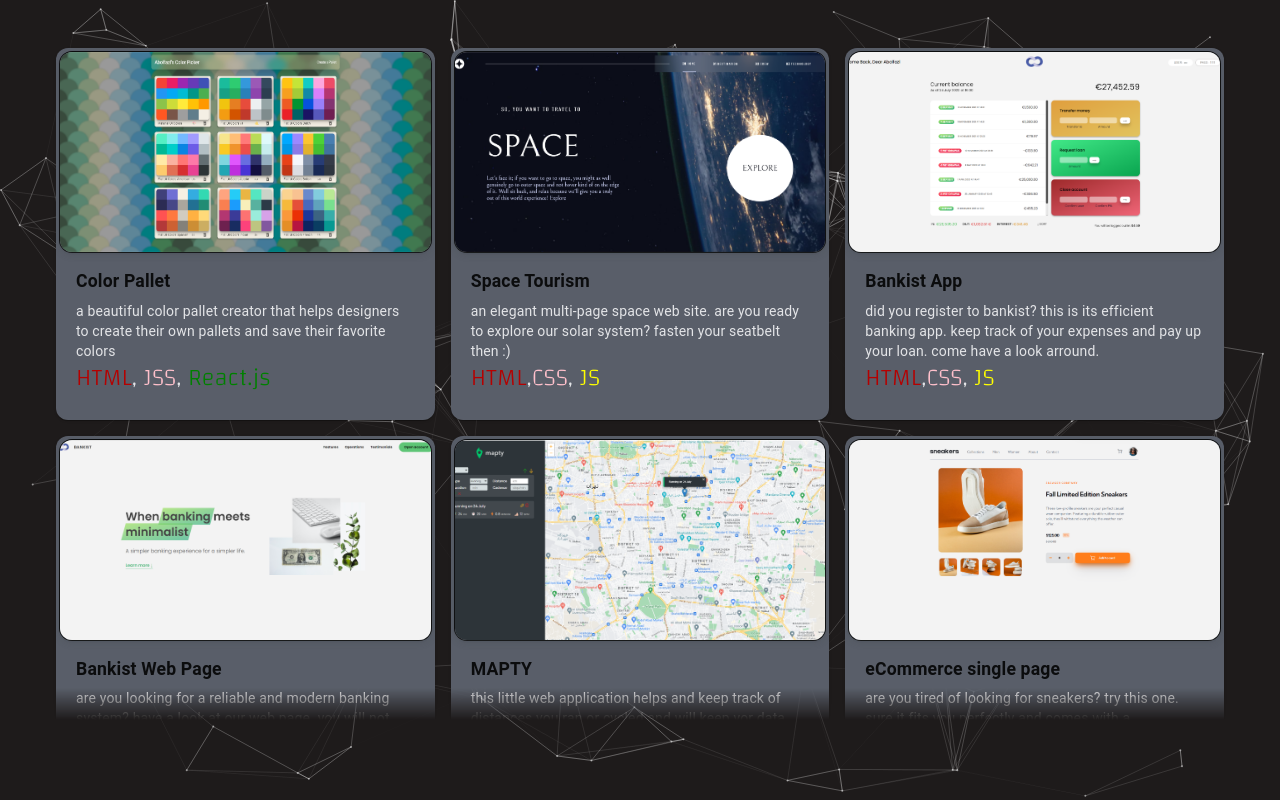
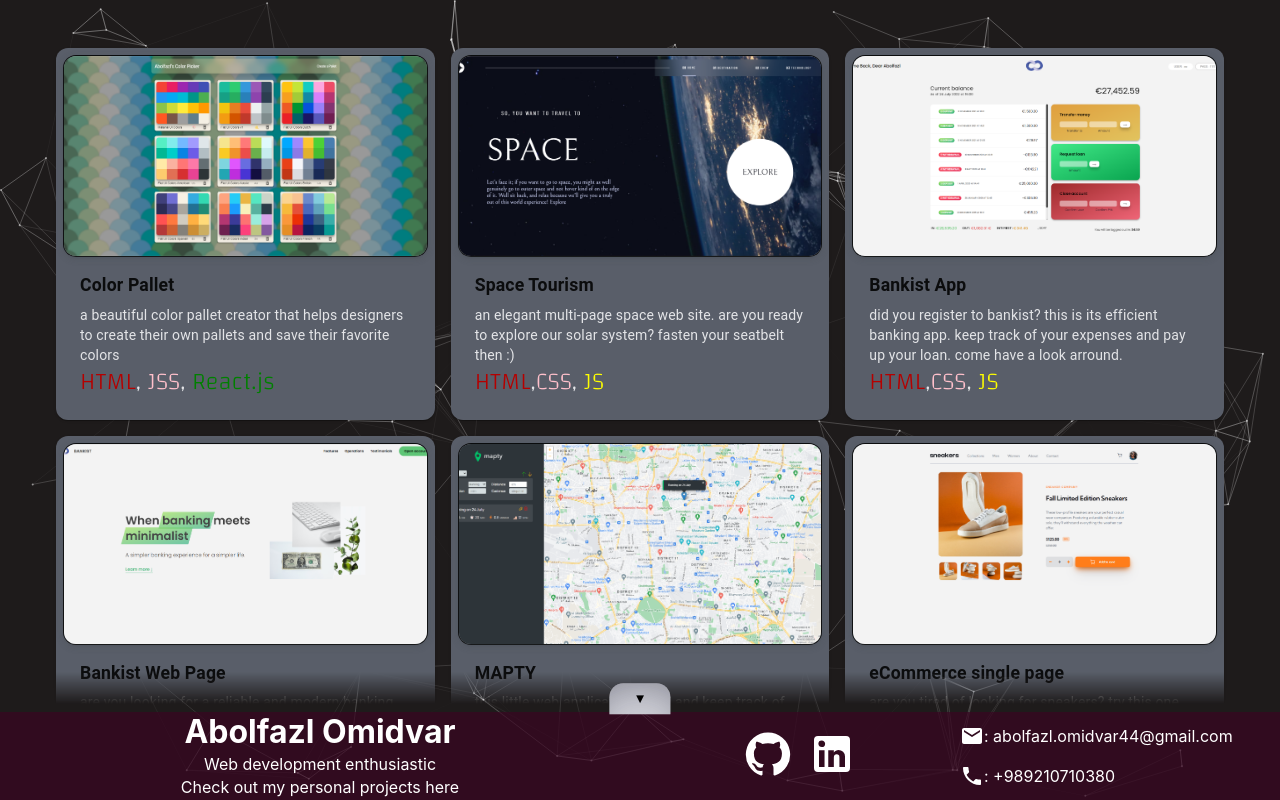
Before and after one commit to abolfazl-omidvarr/omidvar-portfolio-page, a React (Create React App) app: page / in a window 1280 px wide. Built offline with nearby package versions, Linux system fonts and the light colour scheme; the HTML template or start-up script is replaced by a standard one.

Commit message:
styling and add a footer

```diff
--- a/src/App.js
+++ b/src/App.js
@@ -2,7 +2,7 @@
 import styled from "@emotion/styled";
 import ParticleBackground from "./Components/particles";
 import WebCard from "./Components/webCard";
-import { Grid } from "@mui/material";
+import Footer from "./Components/footer";
 import colorPallet from "./media/colorPallet.png";
 import spaceT from "./media/spaceT.png";
 import bankistApp from "./media/bankistApp.png";
@@ -187,7 +187,7 @@
 			<CardContainer
 				style={{
 					maxWidth: "1200px",
-					height: "90%",
+					height: "88%",
 					overflowY: "scroll",
 					margin: "auto",
 				}}
@@ -205,6 +205,7 @@
 					))}
 				</div>
 			</CardContainer>
+			<Footer/>
 		</div>
 	);
 }
--- /dev/null
+++ b/src/Components/footer.js
@@ -0,0 +1,110 @@
+import React, { useState, useRef, useEffect } from "react";
+import FooterLinks from "./footerLinks";
+import styled from "@emotion/styled";
+import GitHubIcon from "@mui/icons-material/GitHub";
+import EmailIcon from "@mui/icons-material/Email";
+import LocalPhoneIcon from "@mui/icons-material/LocalPhone";
+import LinkedInIcon from "@mui/icons-material/LinkedIn";
+
+const FooterDiv = styled.div((props) => ({
+	position: "absolute",
+	bottom: 0,
+	width: "100%",
+	height: "11%",
+	color: "#fff",
+	backgroundColor: "rgba(58,5,34,0.70)",
+	gridTemplateColumns: "1fr 1fr ",
+	display: "grid",
+	transition: "transform 0.5s",
+	transform: props.show ? "translate(0)" : "translate(0%,100%)",
+	"& .footerLeft": {
+		display: "flex",
+		flexDirection: "column",
+		textAlign: "center",
+		gap: "0.2rem",
+	},
+	"& .footerRight": {
+		display: "grid",
+		gridTemplateColumns: "1fr 1fr",
+		"& .socialIcon": {
+			"& svg": {
+				fontSize: "3rem",
+			},
+		},
+		"& .footerLinks": {
+			display: "flex",
+			alignItems: "center",
+			// gap:'4px',
+			"& a": {
+				textDecoration: "none",
+				color: "#fff",
+			},
+		},
+		"& .footerRight-left": {
+			display: "flex",
+			justifyContent: "center",
+			gap: "1rem",
+		},
+		"& .footerRight-right": {
+			display: "flex",
+			flexDirection: "column",
+			justifyContent: "center",
+			gap:'1rem',
+		},
+	},
+}));
+const FooterButton = styled.button((props) => ({
+	position: "absolute",
+	padding: "0.5rem 1.5rem",
+	backgroundColor: "#e3e4e7",
+	borderRadius: "14px 14px 0 0",
+	border: "none",
+	left: "50%",
+	transform: "translate(-50%,-93%)",
+	cursor: "pointer",
+	transition: "all 0.2s",
+	zIndex: "-2",
+	boxShadow:
+		"rgba(50, 50, 93, 0.25) 0px 30px 60px -12px inset, rgba(0, 0, 0, 0.3) 0px 18px 36px -18px inset",
+	"&:active": {
+		backgroundColor: "#a1a1a5",
+	},
+}));
+export default function Footer(props) {
+	const [show, setShow] = useState(true);
+	const footerRef = useRef();
+	return (
+		<FooterDiv ref={footerRef} show={show} className="Footer">
+			<FooterButton onClick={() => setShow(!show)}>
+				{show ? "▼" : "▲"}
+			</FooterButton>
+			<div className="footerLeft">
+				<h1>Abolfazl Omidvar</h1>
+				<p>Web development enthusiastic</p>
+				<p>Check out my personal projects here</p>
+			</div>
+			<div className="footerRight">
+				<div className="footerRight-left">
+					<p className="footerLinks socialIcon">
+						<a href="https://github.com/abolfazl-omidvarr">
+							<GitHubIcon />
+						</a>
+					</p>
+					<p className="footerLinks socialIcon">
+						<a href="https://www.linkedin.com/in/abolfazl-omidvar-74a450162">
+							<LinkedInIcon />
+						</a>
+					</p>
+				</div>
+				<div className="footerRight-right">
+					<p className="footerLinks">
+						<EmailIcon /> : abolfazl.omidvar44@gmail.com
+					</p>
+					<p className="footerLinks">
+						<LocalPhoneIcon />: +989210710380
+					</p>
+				</div>
+			</div>
+		</FooterDiv>
+	);
+}
--- /dev/null
+++ b/src/Components/footerLinks.js
@@ -0,0 +1,9 @@
+import React, { useState, useRef, useEffect } from "react";
+export default function FooterLinks({ icon, link }) {
+	return (
+		<li>
+			{icon}
+			{link}
+		</li>
+	);
+}
--- a/src/Components/particles.js
+++ b/src/Components/particles.js
@@ -27,7 +27,7 @@
 							value: "#1e1b1b",
 						},
 					},
-					fpsLimit: 90,
+					fpsLimit: 60,
 					interactivity: {
 						events: {
 							onClick: {
@@ -80,9 +80,9 @@
 						number: {
 							density: {
 								enable: true,
-								area: 800,
+								area: 1000,
 							},
-							value: 120,
+							value: 140,
 						},
 						opacity: {
 							value: 0.5,
--- a/src/Components/webCard.js
+++ b/src/Components/webCard.js
@@ -10,7 +10,7 @@
 		<Card
 			sx={{
 				width: "100%",
-				padding: "0.25rem",
+				padding: "0.5rem 0.5rem 0rem 0.5rem",
 				backgroundColor: "#595e69",
 				borderRadius: "12px",
 				transition: "transform 0.2s",
--- a/src/index.css
+++ b/src/index.css
@@ -10,6 +10,8 @@
 		sans-serif;
 	-webkit-font-smoothing: antialiased;
 	-moz-osx-font-smoothing: grayscale;
+	height: 100vh;
+	overflow: hidden;
 }
 #root {
 	width: 100vw;
```
Also changed, not shown: src/media/mapty.png.
